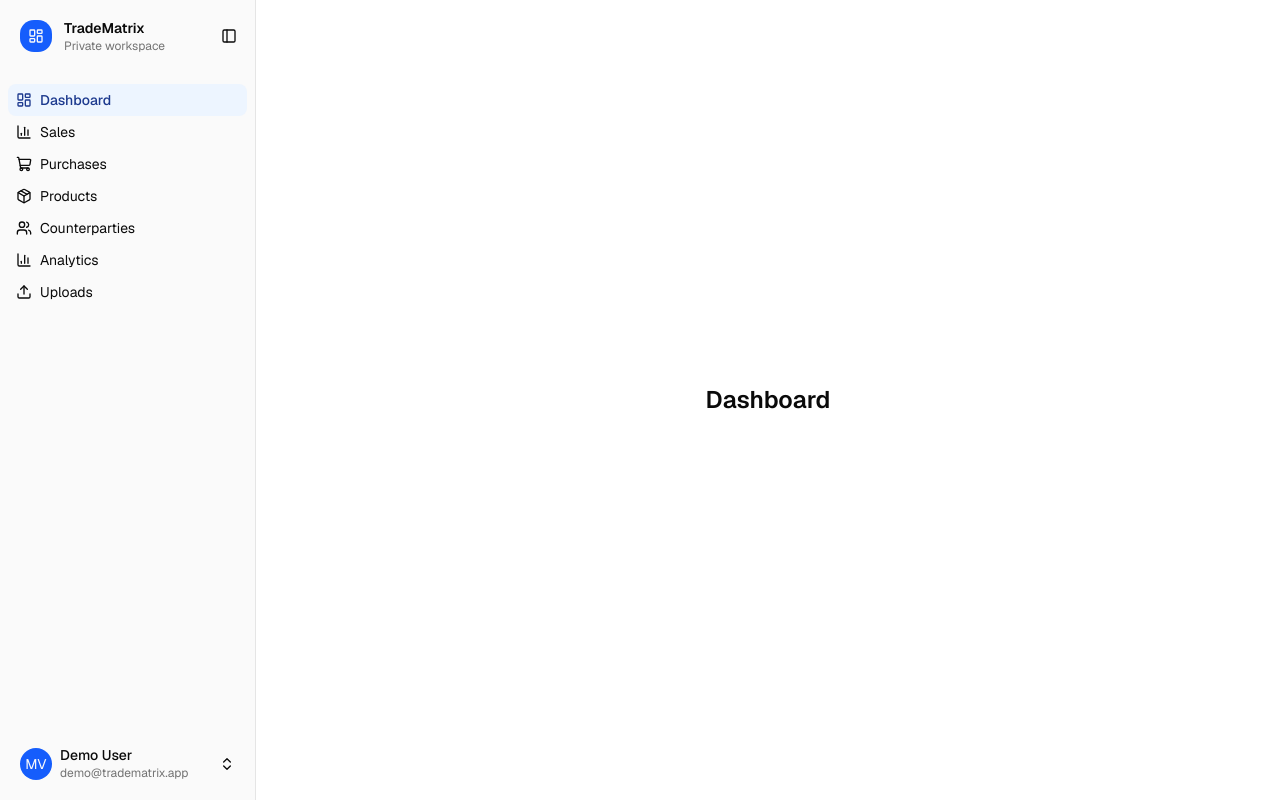
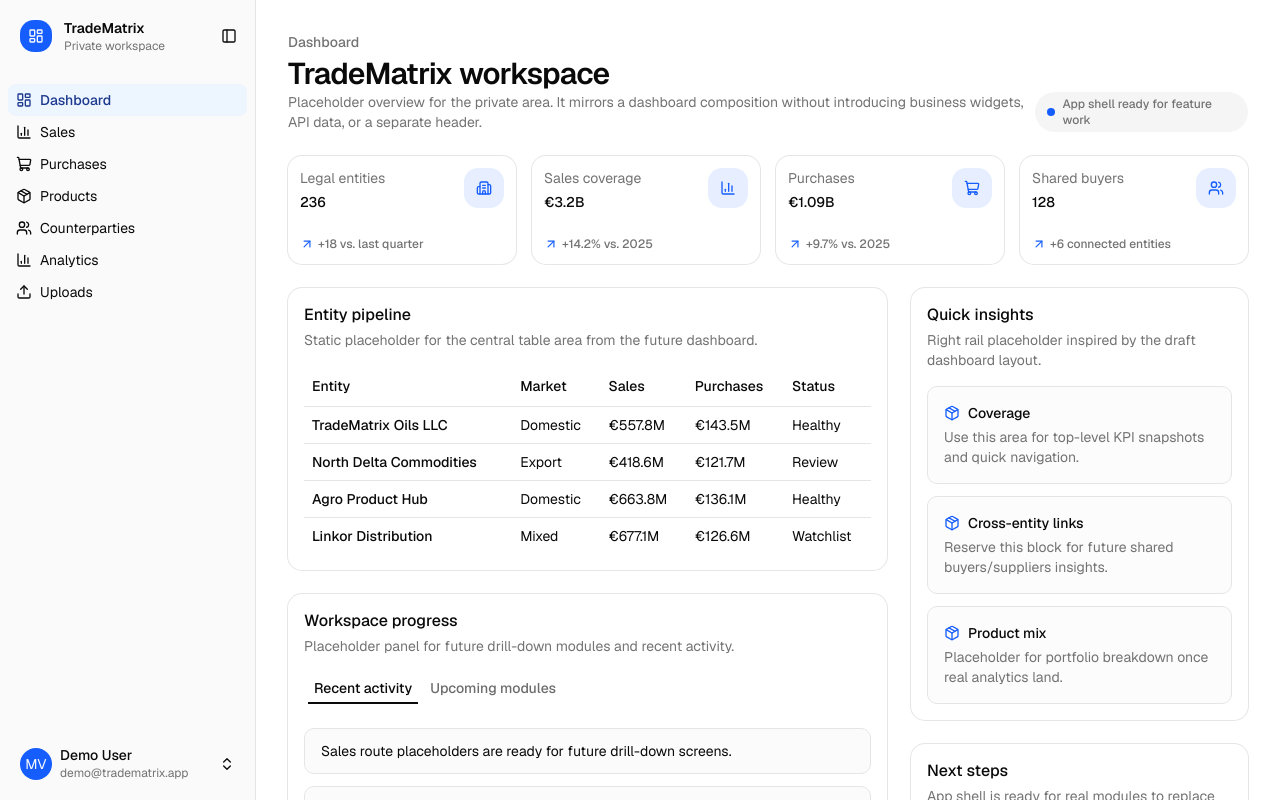
Before and after one commit to MykhailoVobolis/trade-matrix, a Next.js app: page /app in a window 1280 px wide. Shown: the top 800 px of the page. Built offline with nearby package versions, Linux system fonts and the light colour scheme.

Commit message:
feat(app-shell): create private route placeholders

```diff
--- a/src/app/(private)/app/page.tsx
+++ b/src/app/(private)/app/page.tsx
@@ -1,13 +1,294 @@
 import type { Metadata } from "next";
+import {
+  ArrowUpRightIcon,
+  BarChart3Icon,
+  Building2Icon,
+  PackageIcon,
+  ShoppingCartIcon,
+  UsersIcon,
+} from "lucide-react";
+
+import {
+  Card,
+  CardContent,
+  CardDescription,
+  CardHeader,
+  CardTitle,
+} from "@/components/ui/card";
+import {
+  Table,
+  TableBody,
+  TableCell,
+  TableHead,
+  TableHeader,
+  TableRow,
+} from "@/components/ui/table";
+import { Tabs, TabsContent, TabsList, TabsTrigger } from "@/components/ui/tabs";
 
 export const metadata: Metadata = {
   title: "TradeMatrix App",
 };
 
+const overviewCards = [
+  {
+    title: "Legal entities",
+    value: "236",
+    change: "+18 vs. last quarter",
+    icon: Building2Icon,
+  },
+  {
+    title: "Sales coverage",
+    value: "€3.2B",
+    change: "+14.2% vs. 2025",
+    icon: BarChart3Icon,
+  },
+  {
+    title: "Purchases",
+    value: "€1.09B",
+    change: "+9.7% vs. 2025",
+    icon: ShoppingCartIcon,
+  },
+  {
+    title: "Shared buyers",
+    value: "128",
+    change: "+6 connected entities",
+    icon: UsersIcon,
+  },
+] as const;
+
+const pipelineRows = [
+  {
+    entity: "TradeMatrix Oils LLC",
+    market: "Domestic",
+    sales: "€557.8M",
+    purchases: "€143.5M",
+    status: "Healthy",
+  },
+  {
+    entity: "North Delta Commodities",
+    market: "Export",
+    sales: "€418.6M",
+    purchases: "€121.7M",
+    status: "Review",
+  },
+  {
+    entity: "Agro Product Hub",
+    market: "Domestic",
+    sales: "€663.8M",
+    purchases: "€136.1M",
+    status: "Healthy",
+  },
+  {
+    entity: "Linkor Distribution",
+    market: "Mixed",
+    sales: "€677.1M",
+    purchases: "€126.6M",
+    status: "Watchlist",
+  },
+] as const;
+
+const activityItems = [
+  "Sales route placeholders are ready for future drill-down screens.",
+  "Sidebar active states are wired across all private routes.",
+  "User menu now owns settings entry and theme controls.",
+] as const;
+
+const insights = [
+  {
+    title: "Coverage",
+    description: "Use this area for top-level KPI snapshots and quick navigation.",
+  },
+  {
+    title: "Cross-entity links",
+    description: "Reserve this block for future shared buyers/suppliers insights.",
+  },
+  {
+    title: "Product mix",
+    description: "Placeholder for portfolio breakdown once real analytics land.",
+  },
+] as const;
+
 export default function AppHomePage() {
   return (
-    <section className="flex w-full flex-1 items-center justify-center">
-      <h1 className="text-2xl font-semibold">Dashboard</h1>
+    <section className="flex w-full flex-1 flex-col gap-6">
+      <div className="space-y-1">
+        <p className="text-sm font-medium text-muted-foreground">Dashboard</p>
+        <div className="flex flex-col gap-2 lg:flex-row lg:items-end lg:justify-between">
+          <div>
+            <h1 className="text-3xl font-semibold tracking-tight">
+              TradeMatrix workspace
+            </h1>
+            <p className="max-w-3xl text-sm text-muted-foreground">
+              Placeholder overview for the private area. It mirrors a dashboard
+              composition without introducing business widgets, API data, or a
+              separate header.
+            </p>
+          </div>
+          <div className="inline-flex items-center gap-2 rounded-full bg-muted px-3 py-1 text-xs font-medium text-muted-foreground">
+            <span className="size-2 rounded-full bg-sidebar-primary" />
+            App shell ready for feature work
+          </div>
+        </div>
+      </div>
+
+      <div className="grid gap-4 md:grid-cols-2 xl:grid-cols-4">
+        {overviewCards.map((card) => {
+          const Icon = card.icon;
+
+          return (
+            <Card key={card.title} size="sm">
+              <CardHeader className="gap-3">
+                <div className="flex items-start justify-between gap-3">
+                  <div className="space-y-1">
+                    <CardDescription>{card.title}</CardDescription>
+                    <CardTitle className="text-2xl">{card.value}</CardTitle>
+                  </div>
+                  <div className="flex size-10 items-center justify-center rounded-xl bg-sidebar-primary/10 text-sidebar-primary">
+                    <Icon className="size-4" />
+                  </div>
+                </div>
+              </CardHeader>
+              <CardContent>
+                <div className="flex items-center gap-1 text-xs font-medium text-muted-foreground">
+                  <ArrowUpRightIcon className="size-3.5 text-sidebar-primary" />
+                  {card.change}
+                </div>
+              </CardContent>
+            </Card>
+          );
+        })}
+      </div>
+
+      <div className="grid gap-6 xl:grid-cols-[minmax(0,1.6fr)_minmax(280px,0.9fr)]">
+        <div className="space-y-6">
+          <Card>
+            <CardHeader>
+              <CardTitle>Entity pipeline</CardTitle>
+              <CardDescription>
+                Static placeholder for the central table area from the future
+                dashboard.
+              </CardDescription>
+            </CardHeader>
+            <CardContent>
+              <Table>
+                <TableHeader>
+                  <TableRow>
+                    <TableHead>Entity</TableHead>
+                    <TableHead>Market</TableHead>
+                    <TableHead>Sales</TableHead>
+                    <TableHead>Purchases</TableHead>
+                    <TableHead>Status</TableHead>
+                  </TableRow>
+                </TableHeader>
+                <TableBody>
+                  {pipelineRows.map((row) => (
+                    <TableRow key={row.entity}>
+                      <TableCell className="font-medium">{row.entity}</TableCell>
+                      <TableCell>{row.market}</TableCell>
+                      <TableCell>{row.sales}</TableCell>
+                      <TableCell>{row.purchases}</TableCell>
+                      <TableCell>{row.status}</TableCell>
+                    </TableRow>
+                  ))}
+                </TableBody>
+              </Table>
+            </CardContent>
+          </Card>
+
+          <Card>
+            <CardHeader>
+              <CardTitle>Workspace progress</CardTitle>
+              <CardDescription>
+                Placeholder panel for future drill-down modules and recent
+                activity.
+              </CardDescription>
+            </CardHeader>
+            <CardContent>
+              <Tabs defaultValue="activity">
+                <TabsList variant="line">
+                  <TabsTrigger value="activity">Recent activity</TabsTrigger>
+                  <TabsTrigger value="modules">Upcoming modules</TabsTrigger>
+                </TabsList>
+                <TabsContent value="activity" className="pt-4">
+                  <div className="space-y-3">
+                    {activityItems.map((item) => (
+                      <div
+                        key={item}
+                        className="rounded-lg border border-border bg-muted/40 px-4 py-3 text-sm"
+                      >
+                        {item}
+                      </div>
+                    ))}
+                  </div>
+                </TabsContent>
+                <TabsContent value="modules" className="pt-4">
+                  <div className="grid gap-3 md:grid-cols-3">
+                    <div className="rounded-lg border border-border bg-muted/30 p-4">
+                      <p className="font-medium">Sales drill-down</p>
+                      <p className="mt-1 text-sm text-muted-foreground">
+                        Route exists. Real content lands in the next feature.
+                      </p>
+                    </div>
+                    <div className="rounded-lg border border-border bg-muted/30 p-4">
+                      <p className="font-medium">Uploads workflow</p>
+                      <p className="mt-1 text-sm text-muted-foreground">
+                        Placeholder for ingestion and validation progress.
+                      </p>
+                    </div>
+                    <div className="rounded-lg border border-border bg-muted/30 p-4">
+                      <p className="font-medium">Cross analytics</p>
+                      <p className="mt-1 text-sm text-muted-foreground">
+                        Reserved for linked-entity comparisons and charts.
+                      </p>
+                    </div>
+                  </div>
+                </TabsContent>
+              </Tabs>
+            </CardContent>
+          </Card>
+        </div>
+
+        <div className="space-y-6">
+          <Card>
+            <CardHeader>
+              <CardTitle>Quick insights</CardTitle>
+              <CardDescription>
+                Right rail placeholder inspired by the draft dashboard layout.
+              </CardDescription>
+            </CardHeader>
+            <CardContent className="space-y-3">
+              {insights.map((insight) => (
+                <div
+                  key={insight.title}
+                  className="rounded-lg border border-border bg-muted/30 p-4"
+                >
+                  <div className="mb-1 flex items-center gap-2">
+                    <PackageIcon className="size-4 text-sidebar-primary" />
+                    <p className="font-medium">{insight.title}</p>
+                  </div>
+                  <p className="text-sm text-muted-foreground">
+                    {insight.description}
+                  </p>
+                </div>
+              ))}
+            </CardContent>
+          </Card>
+
+          <Card>
+            <CardHeader>
+              <CardTitle>Next steps</CardTitle>
+              <CardDescription>
+                App shell is ready for real modules to replace placeholders.
+              </CardDescription>
+            </CardHeader>
+            <CardContent className="space-y-3 text-sm text-muted-foreground">
+              <p>1. Replace static KPIs with real analytics data sources.</p>
+              <p>2. Connect Settings and Log out to auth/account flows.</p>
+              <p>3. Add feature-specific dashboards to the existing routes.</p>
+            </CardContent>
+          </Card>
+        </div>
+      </div>
     </section>
   );
 }
```
